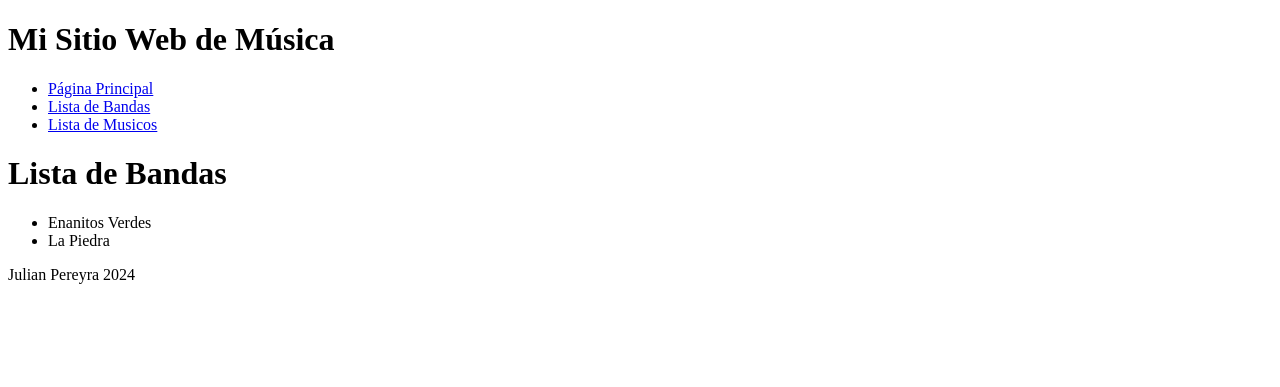
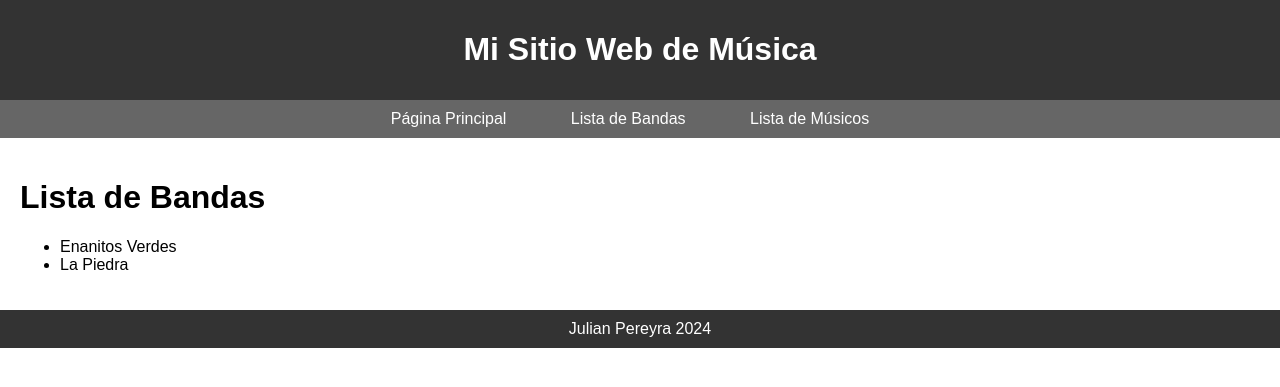
Before and after one commit to JulianPereyra/pre-entrega3-, a Django app: page /Integrantes/bandas/ in a window 1280 px wide. Shown: the top 387 px of the page. Run offline with Django 5.2, Linux system fonts and the light colour scheme; data comes from the database, SQL or seed files in the repository.

Commit message:
funciona x2

```diff
--- a/Musica/core/templates/core/base.html
+++ b/Musica/core/templates/core/base.html
@@ -4,6 +4,61 @@
     <meta charset="UTF-8">
     <meta name="viewport" content="width=device-width, initial-scale=1.0">
     <title>{% block title %}Mi Sitio Web de Música{% endblock %}</title>
+    <style>
+        /* Estilos generales */
+        body {
+            font-family: Arial, sans-serif;
+            margin: 0;
+            padding: 0;
+        }
+
+        header {
+            background-color: #333;
+            color: white;
+            text-align: center;
+            padding: 10px 0;
+        }
+
+        nav {
+            background-color: #666;
+            padding: 10px 0;
+        }
+
+        nav ul {
+            list-style-type: none;
+            margin: 0;
+            padding: 0;
+            text-align: center;
+        }
+
+        nav ul li {
+            display: inline;
+            margin-right: 20px;
+        }
+
+        nav ul li a {
+            text-decoration: none;
+            color: white;
+            padding: 10px 20px;
+            border-radius: 5px;
+            transition: background-color 0.3s ease;
+        }
+
+        nav ul li a:hover {
+            background-color: #888;
+        }
+
+        main {
+            padding: 20px;
+        }
+
+        footer {
+            background-color: #333;
+            color: white;
+            text-align: center;
+            padding: 10px 0;
+        }
+    </style>
 </head>
 <body>
     <header>
@@ -13,7 +68,7 @@
         <ul>
             <li><a href="{% url 'Integrantes:pagina_principal' %}">Página Principal</a></li>
             <li><a href="{% url 'Integrantes:lista_bandas' %}">Lista de Bandas</a></li>
-            <li><a href="{% url 'Integrantes:lista_musicos' %}">Lista de Musicos</a></li>
+            <li><a href="{% url 'Integrantes:lista_musicos' %}">Lista de Músicos</a></li>
         </ul>
     </nav>
 
```
